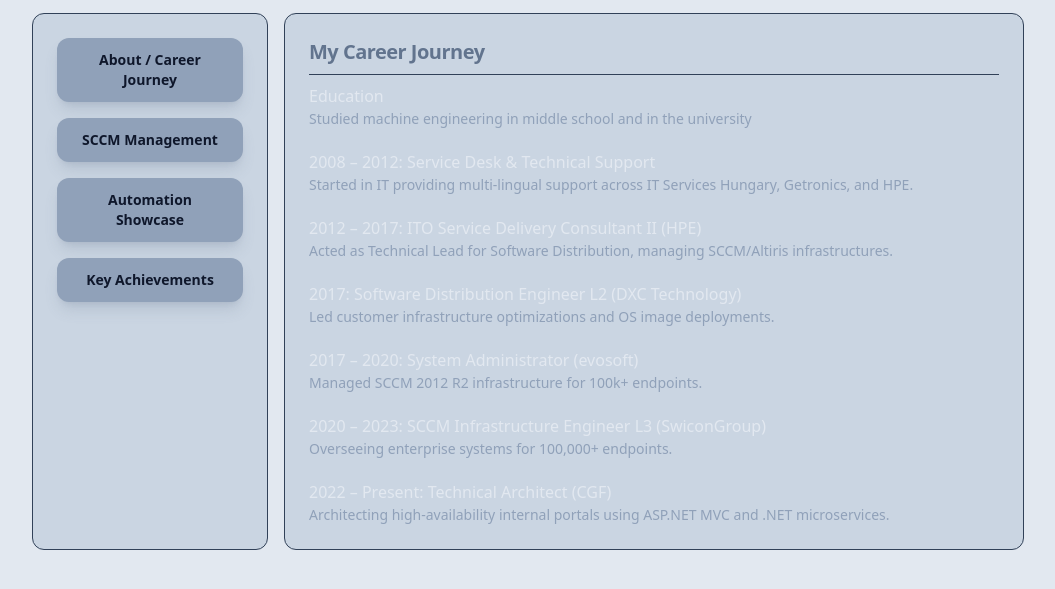
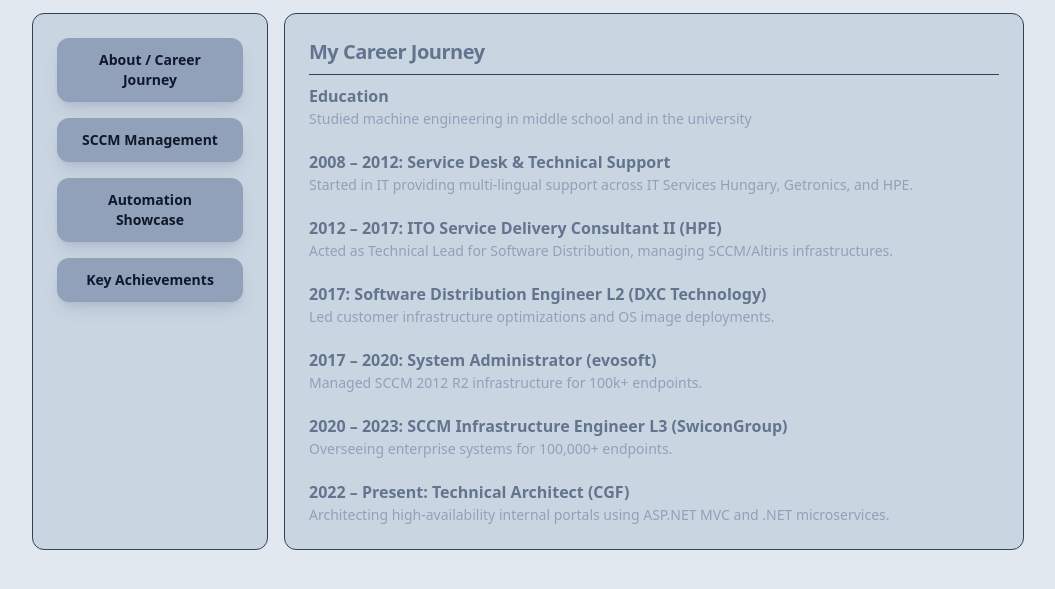
Before and after one commit to Derixen/JJimDev, a website: page site.html in a window 1280 px wide. Shown: the part 161-750 px from the top of the page, without its empty margins (112-1167 px from the left). Drawn offline with Linux system fonts and the light colour scheme.

Commit message:
Change role text type to bold

```diff
--- a/app.js
+++ b/app.js
@@ -62,7 +62,7 @@ document.addEventListener("DOMContentLoaded", () => {
                 if (typeof item === "object") {
                   return `
               <li class="mb-3">
-                <div class="font-semibold text-slate-200">${item.role}</div>
+                <div class="font-bold text-slate-800">${item.role}</div>
                 <div class="text-slate-400 text-sm mt-0.5">${item.desc}</div>
               </li>`;
                 }
```
Also changed, not shown: style.css.
